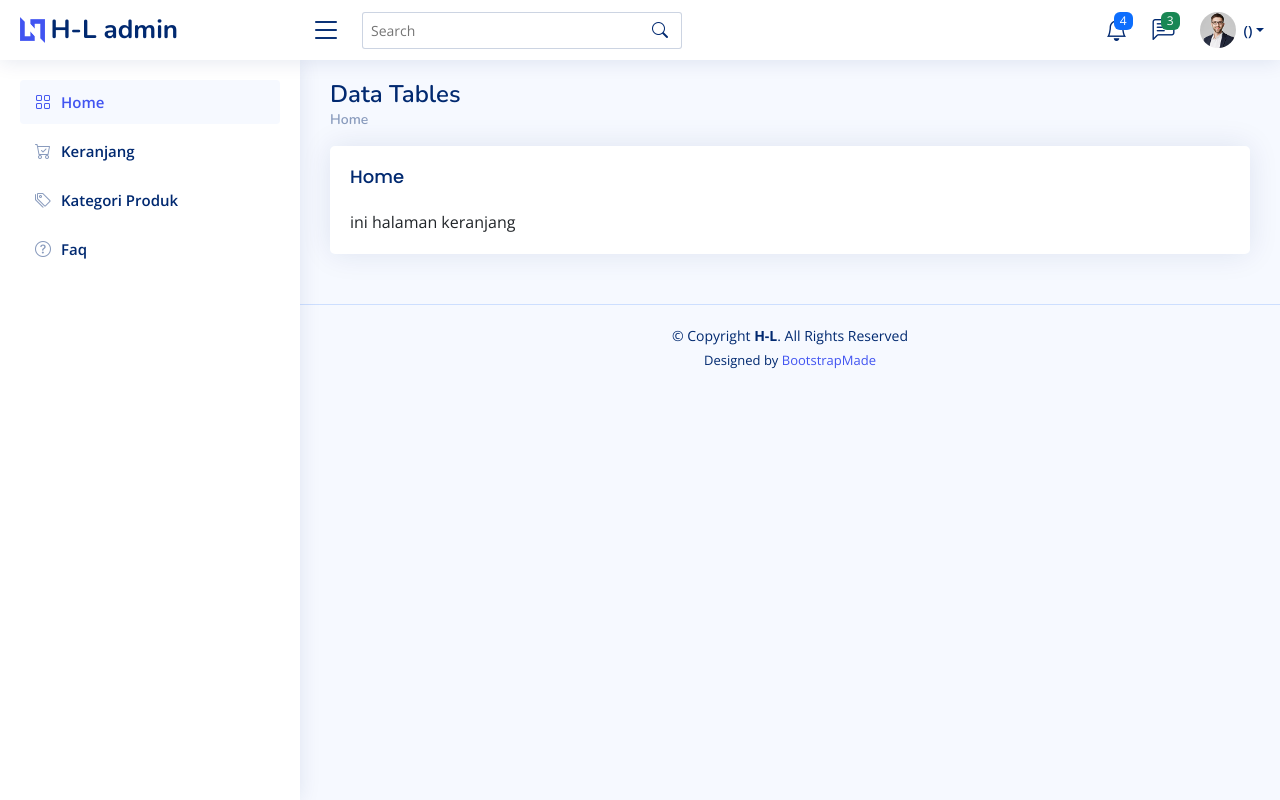
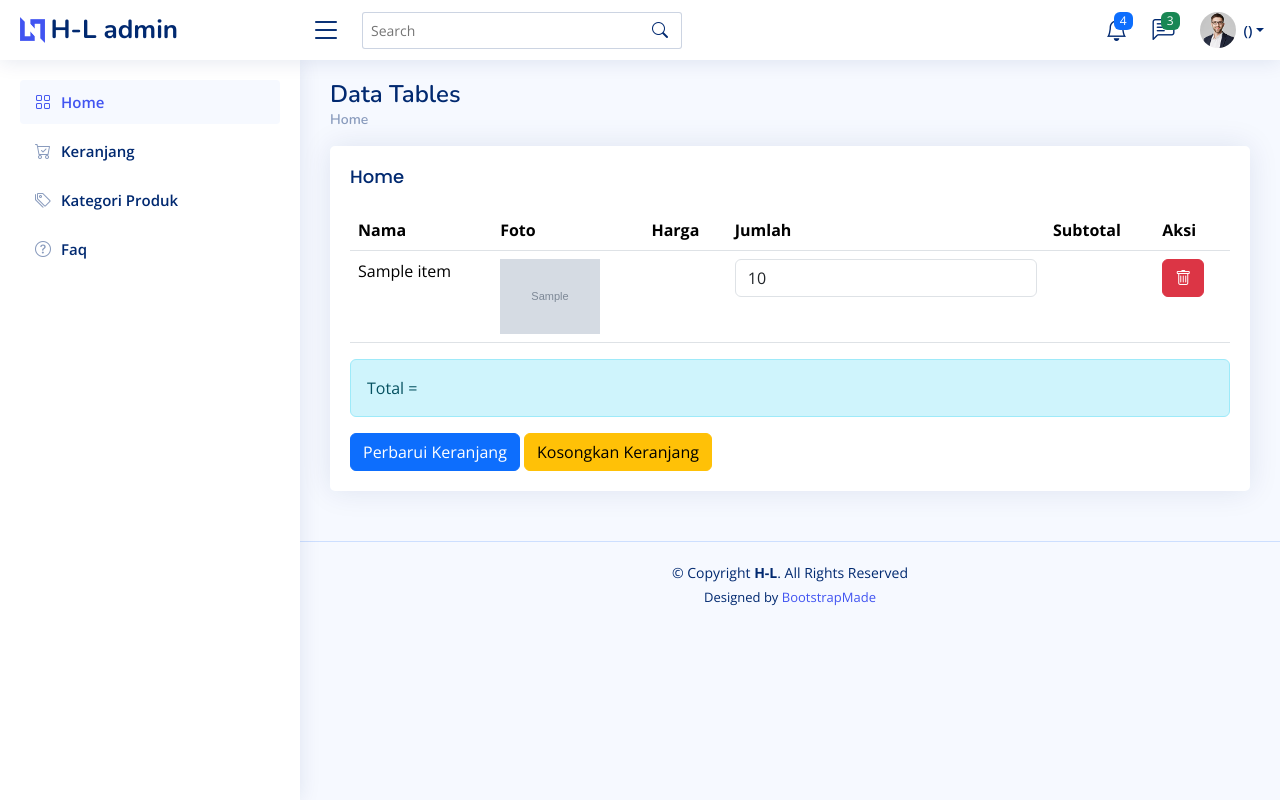
Before and after one commit to meganfbr/belajar-ci, a CodeIgniter 4 app: the page made by app/Views/v_keranjang.php in a window 1280 px wide. Run offline with PHP 8.4 and a stand-in for CodeIgniter, Linux system fonts and the light colour scheme; the template is opened without the code that fills it: most values are stand-ins (such as "Sample title", 1, 10 or a date in 2020); grey boxes marked "Sample" are stand-in pictures; data that the repository does not hold is empty; some libraries are stand-ins or nearby versions.

Commit message:
Tugas 6 DONE

```diff
--- a/app/Controllers/Home.php
+++ b/app/Controllers/Home.php
@@ -11,7 +11,11 @@
 
 
     function __construct(){
+        helper('number');
+        helper('form');
+
         $this->product = new ProductModel();
+
     }
 
     public function index(): string
--- a/app/Views/v_keranjang.php
+++ b/app/Views/v_keranjang.php
@@ -1,5 +1,56 @@
 <?= $this->extend('layout') ?>
 <?= $this->section('content') ?>
+<?php
+if (session()->getFlashData('success')) {
+?>
+    <div class="alert alert-success alert-dismissible fade show" role="alert">
+        <?= session()->getFlashData('success') ?>
+        <button type="button" class="btn-close" data-bs-dismiss="alert" aria-label="Close"></button>
+    </div>
+<?php
+}
+?>
+<?php echo form_open('keranjang/edit') ?>
+<!-- Table with stripped rows -->
+<table class="table datatable">
+    <thead>
+        <tr>
+            <th scope="col">Nama</th>
+            <th scope="col">Foto</th>
+            <th scope="col">Harga</th>
+            <th scope="col">Jumlah</th>
+            <th scope="col">Subtotal</th>
+            <th scope="col">Aksi</th>
+        </tr>
+    </thead>
+    <tbody>
+        <?php
+        $i = 1;
+        if (!empty($items)) :
+            foreach ($items as $index => $item) :
+        ?>
+                <tr>
+                    <td><?php echo $item['name'] ?></td>
+                    <td><img src="<?php echo base_url() . "img/" . $item['options']['foto'] ?>" width="100px"></td>
+                    <td><?php echo number_to_currency($item['price'], 'IDR') ?></td>
+                    <td><input type="number" min="1" name="qty<?php echo $i++ ?>" class="form-control" value="<?php echo $item['qty'] ?>"></td>
+                    <td><?php echo number_to_currency($item['subtotal'], 'IDR') ?></td>
+                    <td>
+                        <a href="<?php echo base_url('keranjang/delete/' . $item['rowid'] . '') ?>" class="btn btn-danger"><i class="bi bi-trash"></i></a>
+                    </td>
+                </tr>
+        <?php
+            endforeach;
+        endif;
+        ?>
+    </tbody>
+</table>
+<!-- End Table with stripped rows -->
+<div class="alert alert-info">
+    <?php echo "Total = " . number_to_currency($total, 'IDR') ?>
+</div>
 
-ini halaman keranjang
+<button type="submit" class="btn btn-primary">Perbarui Keranjang</button>
+<a class="btn btn-warning" href="<?php echo base_url() ?>keranjang/clear">Kosongkan Keranjang</a>
+<?php echo form_close() ?>
 <?= $this->endSection() ?>
```
Also changed, not shown: app/Config/Routes.php (+8 -0 lines), app/Controllers/TransaksiController.php (+53 -4 lines), app/Views/v_home.php (+23 -3 lines).
